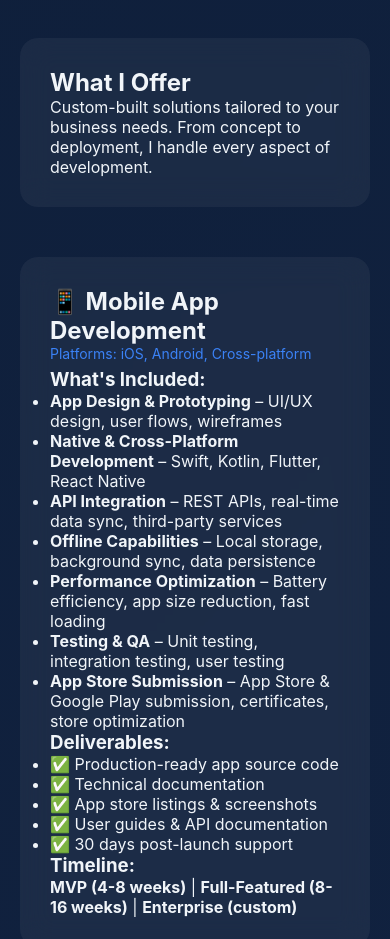
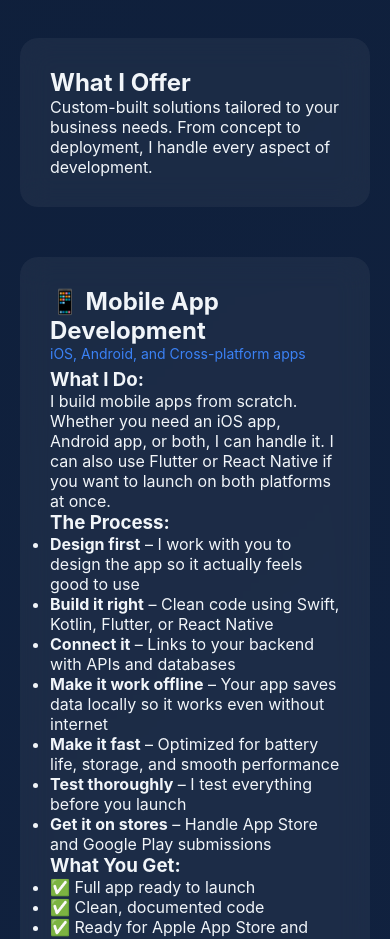
Before and after one commit to rssrndar-crypto/portfolio, a website: page services.html in a window 390 px wide. Shown: the part 178-1117 px from the top of the page. Drawn offline with Linux system fonts and the light colour scheme.

Commit message:
Rewrite Mobile App Development section with natural, conversational language

```diff
--- a/services.html
+++ b/services.html
@@ -32,27 +32,33 @@
 
       <section class="card">
         <h2>📱 Mobile App Development</h2>
-        <div class="project-meta">Platforms: iOS, Android, Cross-platform</div>
-        <h3>What's Included:</h3>
+        <div class="project-meta">iOS, Android, and Cross-platform apps</div>
+
+        <h3>What I Do:</h3>
+        <p>I build mobile apps from scratch. Whether you need an iOS app, Android app, or both, I can handle it. I can also use Flutter or React Native if you want to launch on both platforms at once.</p>
+
+        <h3>The Process:</h3>
         <ul>
-          <li><strong>App Design & Prototyping</strong> – UI/UX design, user flows, wireframes</li>
-          <li><strong>Native & Cross-Platform Development</strong> – Swift, Kotlin, Flutter, React Native</li>
-          <li><strong>API Integration</strong> – REST APIs, real-time data sync, third-party services</li>
-          <li><strong>Offline Capabilities</strong> – Local storage, background sync, data persistence</li>
-          <li><strong>Performance Optimization</strong> – Battery efficiency, app size reduction, fast loading</li>
-          <li><strong>Testing & QA</strong> – Unit testing, integration testing, user testing</li>
-          <li><strong>App Store Submission</strong> – App Store & Google Play submission, certificates, store optimization</li>
+          <li><strong>Design first</strong> – I work with you to design the app so it actually feels good to use</li>
+          <li><strong>Build it right</strong> – Clean code using Swift, Kotlin, Flutter, or React Native</li>
+          <li><strong>Connect it</strong> – Links to your backend with APIs and databases</li>
+          <li><strong>Make it work offline</strong> – Your app saves data locally so it works even without internet</li>
+          <li><strong>Make it fast</strong> – Optimized for battery life, storage, and smooth performance</li>
+          <li><strong>Test thoroughly</strong> – I test everything before you launch</li>
+          <li><strong>Get it on stores</strong> – Handle App Store and Google Play submissions</li>
         </ul>
-        <h3>Deliverables:</h3>
+
+        <h3>What You Get:</h3>
         <ul>
-          <li>✅ Production-ready app source code</li>
-          <li>✅ Technical documentation</li>
-          <li>✅ App store listings & screenshots</li>
-          <li>✅ User guides & API documentation</li>
-          <li>✅ 30 days post-launch support</li>
+          <li>✅ Full app ready to launch</li>
+          <li>✅ Clean, documented code</li>
+          <li>✅ Ready for Apple App Store and Google Play</li>
+          <li>✅ Documentation on how to use the app</li>
+          <li>✅ 30 days of support after launch</li>
         </ul>
-        <h3>Timeline:</h3>
-        <p><strong>MVP (4-8 weeks)</strong> | <strong>Full-Featured (8-16 weeks)</strong> | <strong>Enterprise (custom)</strong></p>
+
+        <h3>How Long Does It Take?</h3>
+        <p><strong>Simple app:</strong> 4-8 weeks | <strong>Medium app:</strong> 8-16 weeks | <strong>Complex app:</strong> depends, let's talk</p>
       </section>
 
       <section class="card">
```
